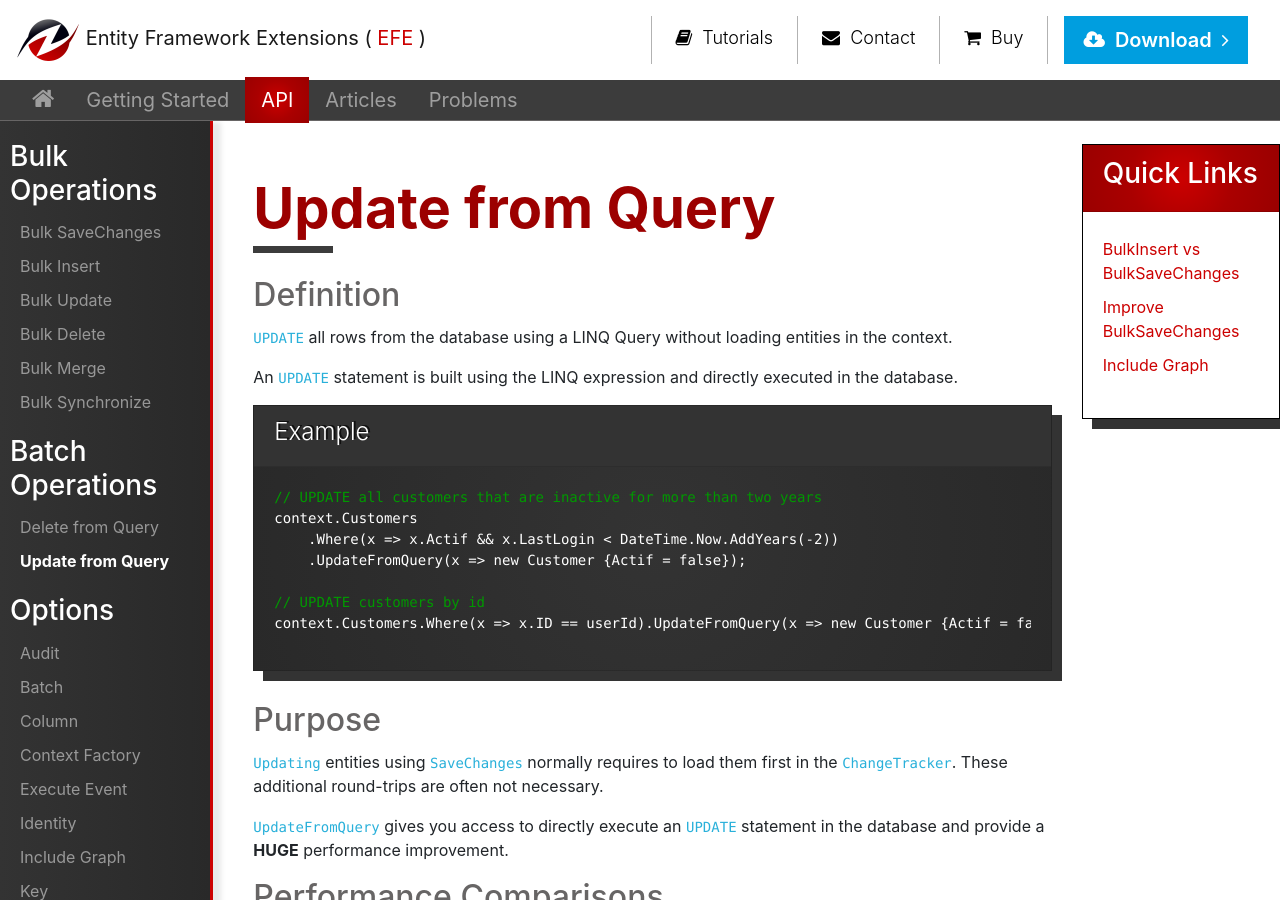
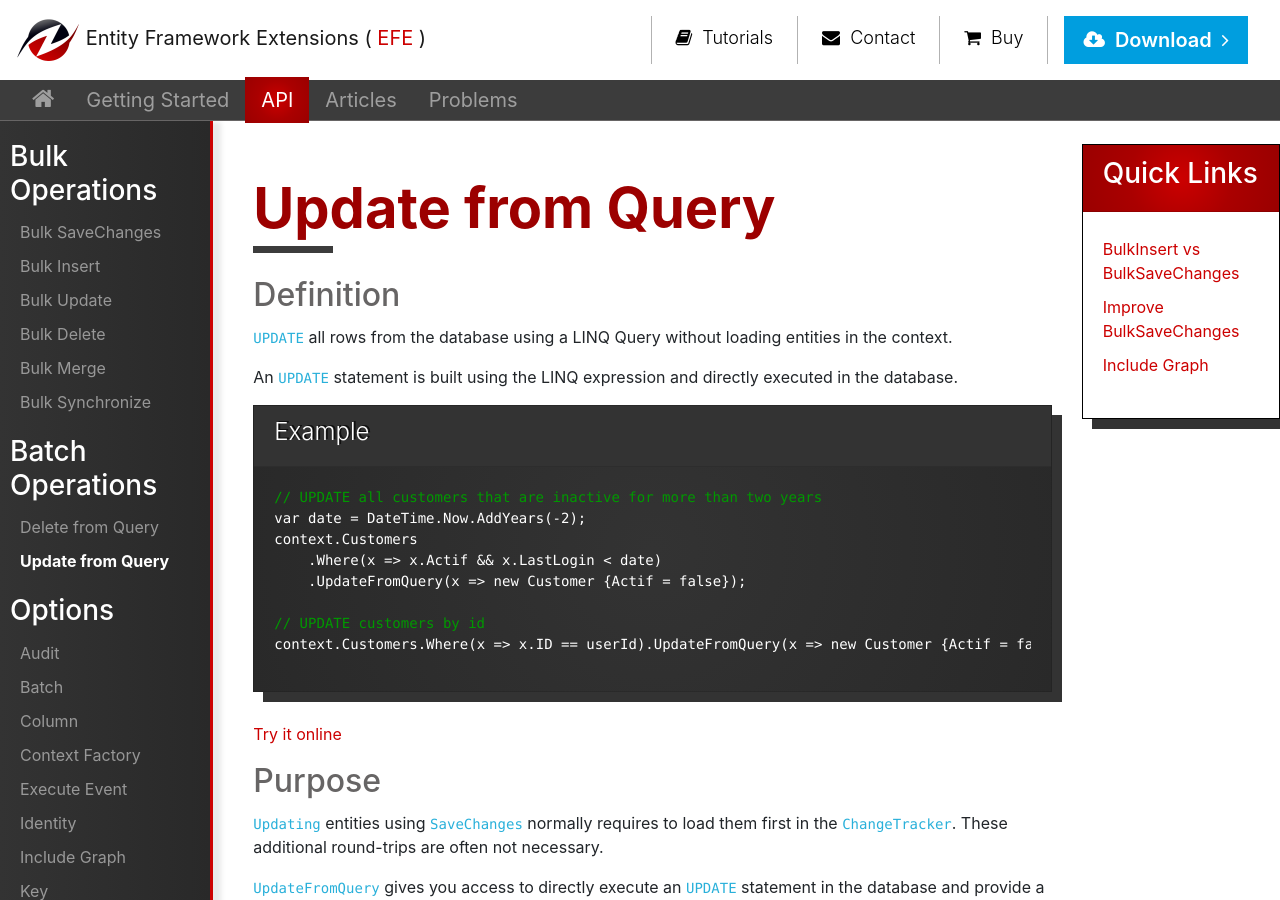
Before and after one commit to zzzprojects/EntityFramework-Extensions, a Jekyll site: the page built from docs/pages/api/update-from-query.md, in a window 1280 px wide and 900 px high. Built offline with Jekyll 4.4.1, drawn with Linux system fonts in a browser that asks for light colours; nearby versions of some CDN libraries; our own code applies the rules of GitHub Pages for plain Markdown files.

Commit message:
Update update-from-query.md

```diff
--- a/docs/pages/api/update-from-query.md
+++ b/docs/pages/api/update-from-query.md
@@ -10,13 +10,15 @@ An `UPDATE` statement is built using the LINQ expression and directly executed i
 {% include template-example.html %}
 {% highlight csharp %}
 // UPDATE all customers that are inactive for more than two years
+var date = DateTime.Now.AddYears(-2);
 context.Customers
-    .Where(x => x.Actif && x.LastLogin < DateTime.Now.AddYears(-2))
+    .Where(x => x.Actif && x.LastLogin < date)
     .UpdateFromQuery(x => new Customer {Actif = false});
 
 // UPDATE customers by id
 context.Customers.Where(x => x.ID == userId).UpdateFromQuery(x => new Customer {Actif = false});
 {% endhighlight %}
+{% include component-try-it.html href='https://dotnetfiddle.net/dJK5Vr' %}
 
 ## Purpose
 `Updating` entities using `SaveChanges` normally requires to load them first in the `ChangeTracker`. These additional round-trips are often not necessary.
```
